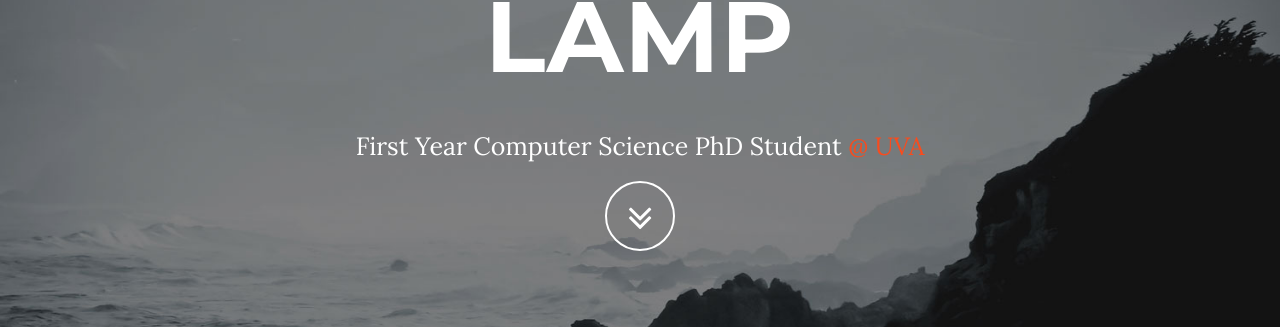
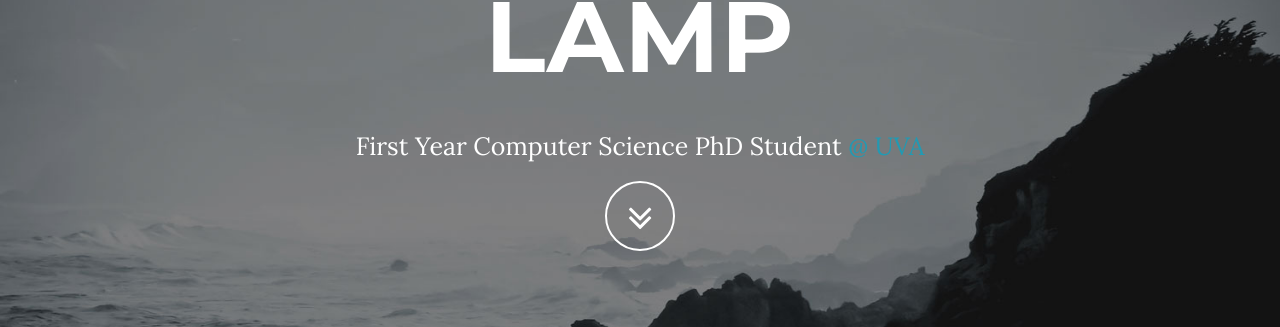
Before and after one commit to LampSteven17/LampSteven17.github.io, a Jekyll site: the page built from index.html, in a window 1280 px wide. Shown: the part 372-699 px from the top of the page. Built offline with Jekyll 4.4.1, drawn with Linux system fonts in a browser that asks for light colours.

Commit message:
Update header.html

```diff
--- a/_includes/header.html
+++ b/_includes/header.html
@@ -6,7 +6,7 @@
                     <div class="col-md-8 col-md-offset-2">
                         <h1 class="brand-heading">{{ site.title }}</h1>
                         <p class="intro-text">{{ site.description }}
-                            <a href="https://engineering.virginia.edu/departments/computer-science" target="_blank" rel="noopener noreferrer" style="color:#F84C1E !important">@ UVA</a>
+                            <a href="https://engineering.virginia.edu/departments/computer-science" target="_blank" rel="noopener noreferrer">@ UVA</a>
                             <br>
                         <a href="#about" class="btn btn-circle page-scroll">
                             <i class="fa fa-angle-double-down animated"></i>
```
